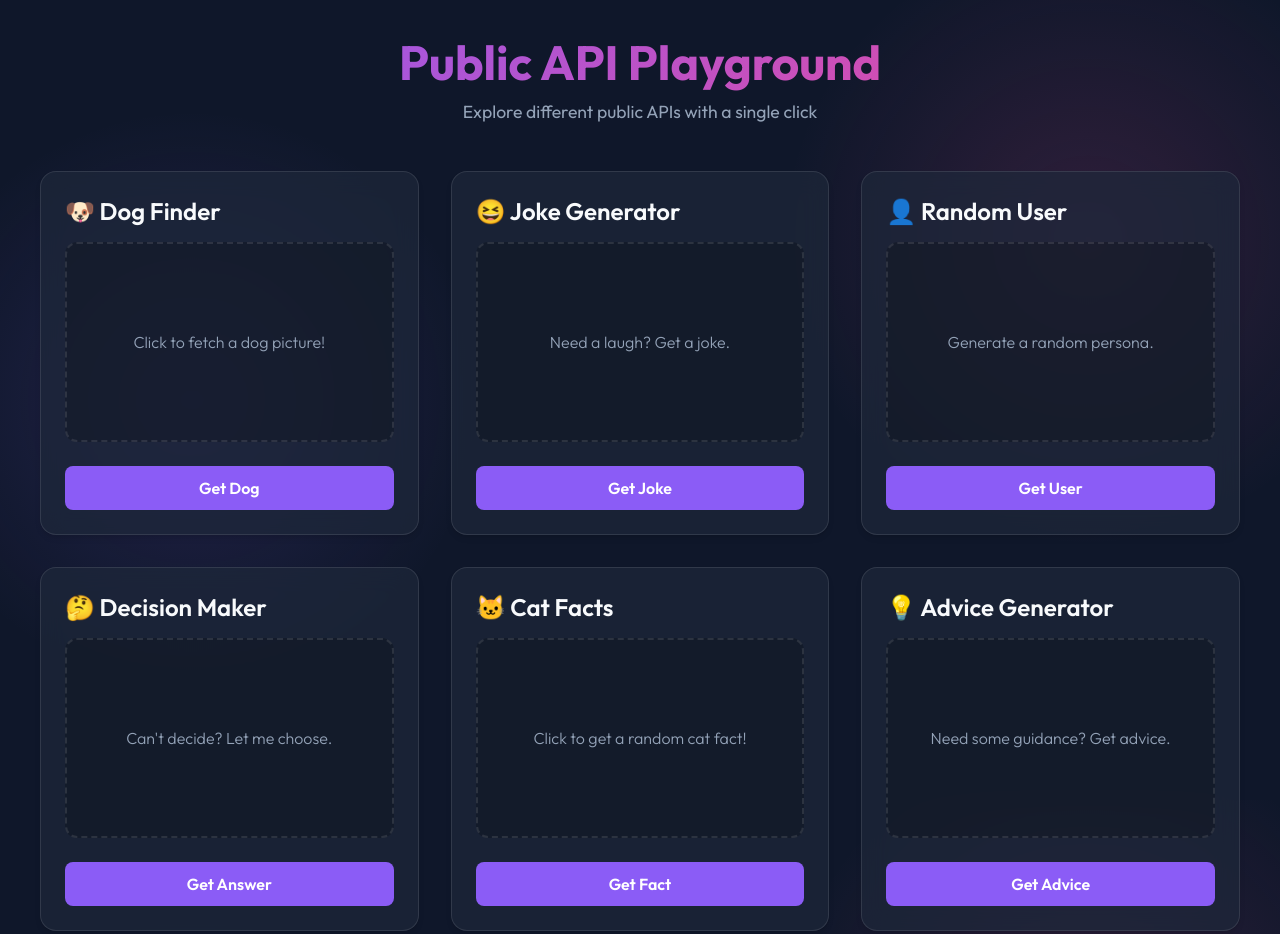
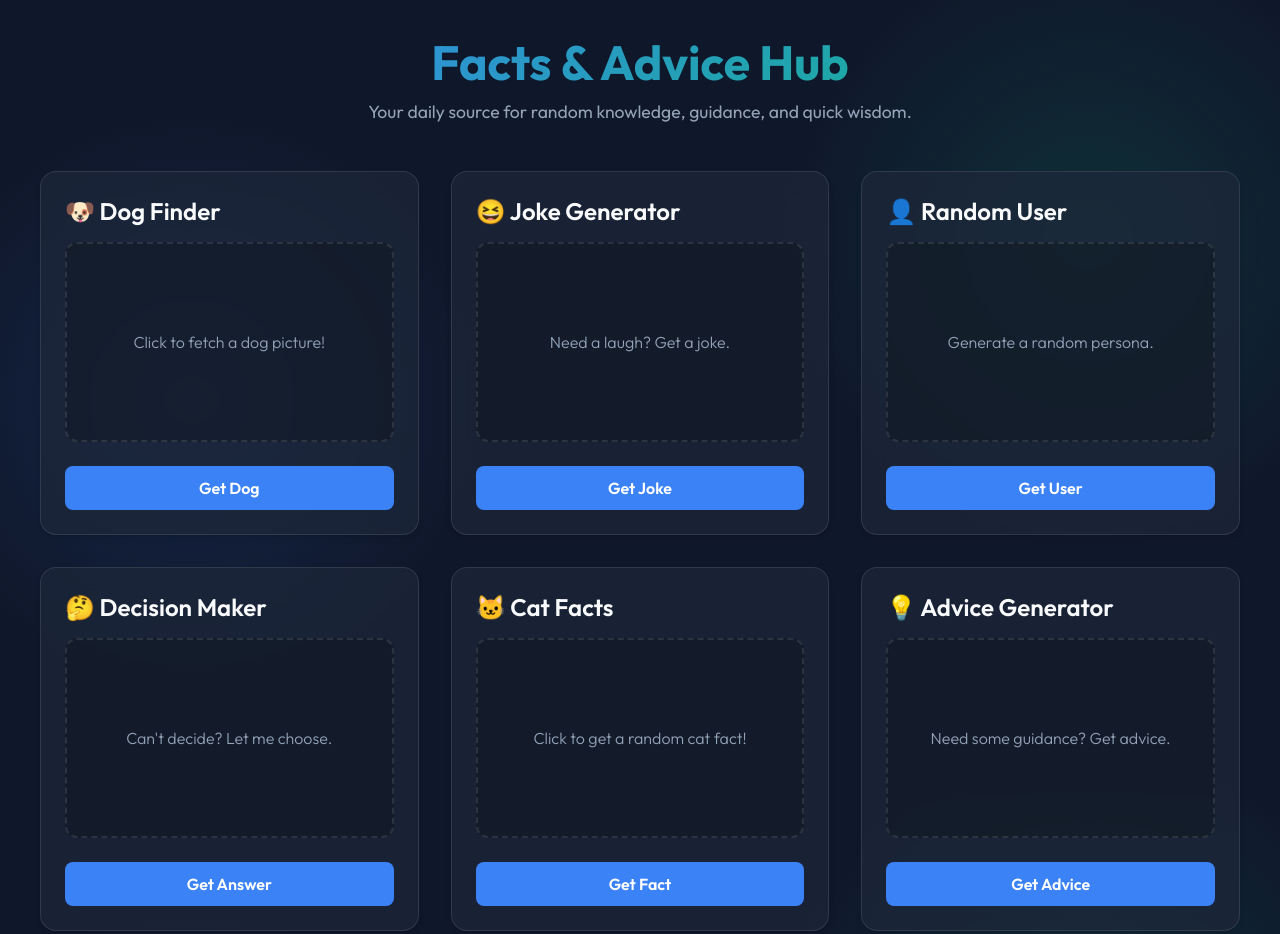
Before and after one commit to yugg49/FOAI_TASK_1, a plain HTML site: page index.html in a window 1280 px wide. Shown: the top 934 px of the page. Drawn offline with Linux system fonts and the light colour scheme.

Commit message:
Update UI theme and colors for Facts and Advice

```diff
--- a/index.html
+++ b/index.html
@@ -3,7 +3,7 @@
 <head>
     <meta charset="UTF-8">
     <meta name="viewport" content="width=device-width, initial-scale=1.0">
-    <title>Public API Playground</title>
+    <title>Facts & Advice Hub</title>
     <link rel="preconnect" href="https://fonts.googleapis.com">
     <link rel="preconnect" href="https://fonts.gstatic.com" crossorigin>
     <link href="https://fonts.googleapis.com/css2?family=Outfit:wght@300;400;600;700&display=swap" rel="stylesheet">
@@ -11,8 +11,8 @@
 </head>
 <body>
     <header class="header">
-        <h1>Public API Playground</h1>
-        <p>Explore different public APIs with a single click</p>
+        <h1>Facts & Advice Hub</h1>
+        <p>Your daily source for random knowledge, guidance, and quick wisdom.</p>
     </header>
 
     <main class="container">
--- a/style.css
+++ b/style.css
@@ -4,10 +4,10 @@
     --border-color: rgba(255, 255, 255, 0.1);
     --text-primary: #f8fafc;
     --text-secondary: #94a3b8;
-    --accent-primary: #8b5cf6;
-    --accent-primary-hover: #7c3aed;
-    --accent-secondary: #ec4899;
-    --accent-secondary-hover: #db2777;
+    --accent-primary: #3b82f6;
+    --accent-primary-hover: #2563eb;
+    --accent-secondary: #10b981;
+    --accent-secondary-hover: #059669;
     --font-main: 'Outfit', sans-serif;
     --shadow-soft: 0 4px 6px -1px rgba(0, 0, 0, 0.1), 0 2px 4px -1px rgba(0, 0, 0, 0.06);
     --shadow-glow: 0 0 15px rgba(139, 92, 246, 0.3);
@@ -27,8 +27,8 @@ body {
     min-height: 100vh;
     padding: 2rem;
     background-image:
-        radial-gradient(circle at 15% 50%, rgba(139, 92, 246, 0.15) 0%, transparent 25%),
-        radial-gradient(circle at 85% 30%, rgba(236, 72, 153, 0.15) 0%, transparent 25%);
+        radial-gradient(circle at 15% 50%, rgba(59, 130, 246, 0.15) 0%, transparent 25%),
+        radial-gradient(circle at 85% 30%, rgba(16, 185, 129, 0.15) 0%, transparent 25%);
     background-attachment: fixed;
 }
 
@@ -43,6 +43,7 @@ body {
     font-weight: 700;
     background: linear-gradient(135deg, var(--accent-primary), var(--accent-secondary));
     -webkit-background-clip: text;
+    background-clip: text;
     -webkit-text-fill-color: transparent;
     margin-bottom: 0.5rem;
 }
```
